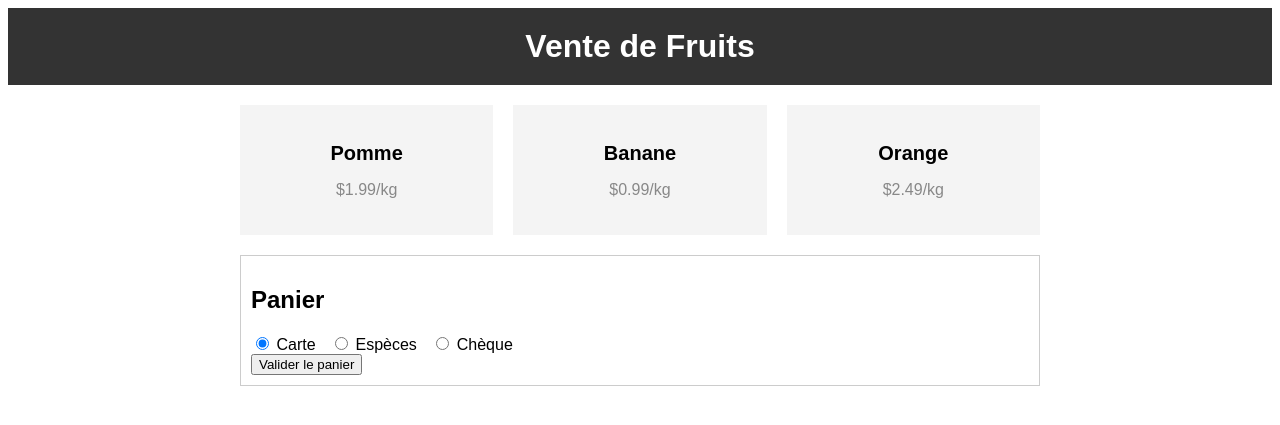
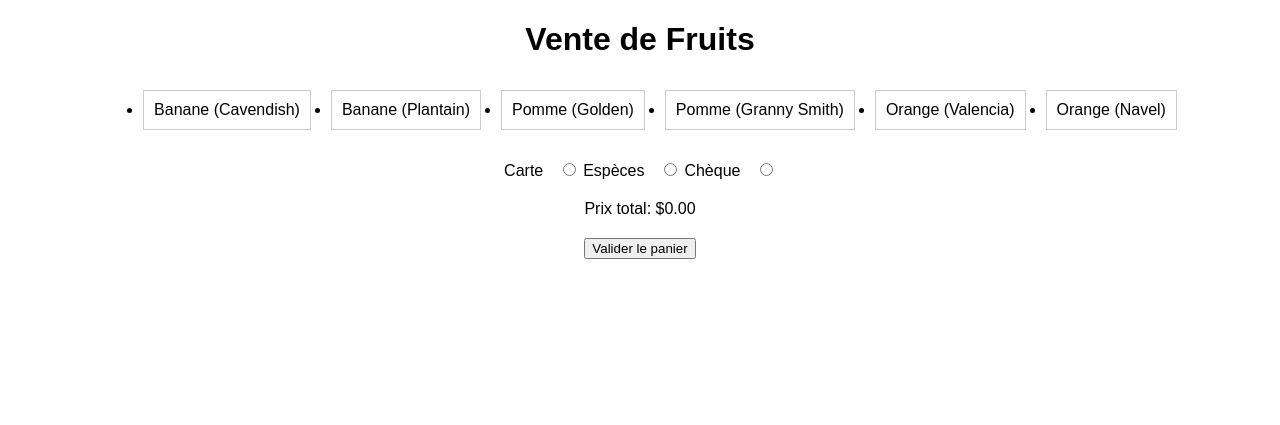
Before and after one commit to JulieMontoux/Projet-Libre, a PHP site: page / in a window 1280 px wide. Shown: the top 425 px of the page. Run offline with PHP 8.4, Linux system fonts and the light colour scheme.

Commit message:
Ajout pour avoir l'historique des ventes ainsi que la revu du style

```diff
--- a/Code/index.php
+++ b/Code/index.php
@@ -2,238 +2,206 @@
 <html>
 <head>
   <title>Vente de Fruits</title>
+  <meta charset="utf-8">
   <style>
+    /* CSS pour la mise en page */
     body {
       font-family: Arial, sans-serif;
     }
 
-    header {
-      background-color: #333;
-      color: #fff;
-      padding: 20px;
+    h1 {
       text-align: center;
     }
 
-    h1 {
-      margin: 0;
+    .fruit-list {
+      display: flex;
+      justify-content: center;
     }
 
-    .container {
-      max-width: 800px;
-      margin: 0 auto;
-      padding: 20px;
-    }
-
-    .fruit-list {
-      display: grid;
-      grid-template-columns: repeat(3, 1fr);
-      grid-gap: 20px;
-    }
-
-    .fruit-item {
-      background-color: #f4f4f4;
-      padding: 20px;
-      text-align: center;
+    .fruit-list li {
+      margin: 10px;
+      padding: 10px;
+      border: 1px solid #ccc;
       cursor: pointer;
     }
 
-    .fruit-name {
-      font-size: 20px;
+    .basket {
+      text-align: center;
+      margin-top: 20px;
+    }
+
+    .basket h2 {
       margin-bottom: 10px;
     }
 
-    .fruit-price {
-      font-size: 16px;
-      color: #888;
+    .payment-method {
+      margin-top: 20px;
+      text-align: center;
     }
 
-    .varieties-list {
-      list-style-type: none;
-      padding: 0;
-      margin-top: 10px;
-      display: none;
+    .payment-method label {
+      margin-right: 10px;
     }
 
-    .variety-item {
-      margin-bottom: 5px;
-    }
-
-    #cart {
-      margin-top: 20px;
-      border: 1px solid #ccc;
-      padding: 10px;
-    }
-
-    #cart ul {
-      list-style-type: none;
-      padding: 0;
-    }
-
-    #cart li {
-      margin-bottom: 5px;
-    }
-
-    #cart-total {
-      margin-top: 10px;
-      font-weight: bold;
-    }
-
-    #payment-methods {
+    .total-price {
+      text-align: center;
       margin-top: 20px;
     }
 
-    #payment-methods label {
-      margin-right: 10px;
+    .checkout-button {
+      text-align: center;
+      margin-top: 20px;
+    }
+  </style>
+  <script src="https://code.jquery.com/jquery-3.6.0.min.js"></script>
+  <script>
+    $(document).ready(function() {
+      // Initialiser les données de vente dans le stockage local
+      var salesData = localStorage.getItem('salesData');
+      if (!salesData) {
+        salesData = {
+          items: {},
+          total: 0,
+          paymentMethod: ''
+        };
+        localStorage.setItem('salesData', JSON.stringify(salesData));
+      } else {
+        salesData = JSON.parse(salesData);
       }
 
-    .item-count {
-      margin-left: 10px;
-      font-size: 12px;
-      color: #888;
+      // Mettre à jour le panier
+      function updateBasket() {
+        var basket = $('.basket');
+        basket.empty();
+
+        for (var fruit in salesData.items) {
+          var fruitItem = salesData.items[fruit];
+
+          var itemHtml = '<h3>' + fruit + '</h3>';
+
+          for (var variety in fruitItem) {
+            var quantity = fruitItem[variety];
+            itemHtml += '<p>' + variety + ': ' + quantity + '</p>';
           }
-  </style>
-</head>
-<body>
-  <header>
-    <h1>Vente de Fruits</h1>
-  </header>
-  <div class="container">
-    <div class="fruit-list">
-      <div class="fruit-item" onclick="showVarieties('pomme')">
-        <h2 class="fruit-name">Pomme</h2>
-        <p class="fruit-price">$1.99/kg</p>
-        <ul class="varieties-list" id="pomme-varieties">
-          <li class="variety-item" onclick="addToCart('Pomme', 'Variété 1', 1.99)">Variété 1</li>
-          <li class="variety-item" onclick="addToCart('Pomme', 'Variété 2', 1.99)">Variété 2</li>
-          <li class="variety-item" onclick="addToCart('Pomme', 'Variété 3', 1.99)">Variété 3</li>
-        </ul>
-      </div>
-      <div class="fruit-item" onclick="showVarieties('banane')">
-        <h2 class="fruit-name">Banane</h2>
-        <p class="fruit-price">$0.99/kg</p>
-        <ul class="varieties-list" id="banane-varieties">
-          <li class="variety-item" onclick="addToCart('Banane', 'Variété 1', 0.99)">Variété 1</li>
-          <li class="variety-item" onclick="addToCart('Banane', 'Variété 2', 0.99)">Variété 2</li>
-        </ul>
-      </div>
-      <div class="fruit-item" onclick="showVarieties('orange')">
-        <h2 class="fruit-name">Orange</h2>
-        <p class="fruit-price">$2.49/kg</p>
-        <ul class="varieties-list" id="orange-varieties">
-          <li class="variety-item" onclick="addToCart('Orange', 'Variété 1', 2.49)">Variété 1</li>
-          <li class="variety-item" onclick="addToCart('Orange', 'Variété 2', 2.49)">Variété 2</li>
-          <li class="variety-item" onclick="addToCart('Orange', 'Variété 3', 2.49)">Variété 3</li>
-          <li class="variety-item" onclick="addToCart('Orange', 'Variété 4', 2.49)">Variété 4</li>
-        </ul>
-      </div>
-      <!-- Ajoutez d'autres fruits ici -->
-    </div>
-    <div id="cart">
-      <h2>Panier</h2>
-      <ul id="cart-items"></ul>
-      <div id="cart-total"></div>
-      <div id="payment-methods">
-        <label>
-          <input type="radio" name="payment" value="carte" checked> Carte
-        </label>
-        <label>
-          <input type="radio" name="payment" value="especes"> Espèces
-        </label>
-        <label>
-          <input type="radio" name="payment" value="cheque"> Chèque
-</label>
-</div>
-<button onclick="validateCart()">Valider le panier</button>
-</div>
-  </div>
 
-  <script>
-    var cartItems = {}; // Utilisation d'un objet pour stocker les éléments du panier
-
-    function showVarieties(fruit) {
-      var varietiesList = document.getElementById(fruit + '-varieties');
-      if (varietiesList.style.display === 'none') {
-        varietiesList.style.display = 'block';
-      } else {
-        varietiesList.style.display = 'none';
+          basket.append(itemHtml);
         }
       }
 
-    function addToCart(fruit, variety, price) {
-      var cartItemsList = document.getElementById('cart-items');
-      var itemKey = fruit + '-' + variety;
-
-      if (cartItems[itemKey]) {
-        // Si l'élément existe déjà dans le panier, incrémente le compteur
-        cartItems[itemKey].count++;
-        cartItems[itemKey].element.querySelector('.item-count').textContent = '(' + cartItems[itemKey].count + ')';
-      } else {
-        // Si c'est la première fois que l'élément est ajouté au panier, crée un nouvel élément
-        var newItem = document.createElement('li');
-        newItem.textContent = fruit + ' - ' + variety;
-        var itemCount = document.createElement('span');
-        itemCount.classList.add('item-count');
-        itemCount.textContent = '(1)';
-        newItem.appendChild(itemCount);
-        cartItemsList.appendChild(newItem);
-
-        cartItems[itemKey] = {
-          count: 1,
-          element: newItem
-        };
+      // Mettre à jour le prix total
+      function updateTotalPrice() {
+        var totalPrice = $('.total-price');
+        totalPrice.text('Prix total: $' + salesData.total.toFixed(2));
       }
 
-      updateTotal(price);
+      // Mettre à jour le mode de paiement
+      function updatePaymentMethod(paymentMethod) {
+        salesData.paymentMethod = paymentMethod;
       }
 
-    function updateTotal(price) {
-      var cartTotal = document.getElementById('cart-total');
-      var total = 0;
-
-      for (var itemKey in cartItems) {
-        total += price * cartItems[itemKey].count;
+      // Mettre à jour le stockage local
+      function updateLocalStorage() {
+        localStorage.setItem('salesData', JSON.stringify(salesData));
       }
 
-      cartTotal.textContent = 'Total: $' + total.toFixed(2);
+      // Gérer le clic sur un fruit
+      $('.fruit-list li').click(function() {
+        var fruit = $(this).data('fruit');
+        var variety = $(this).data('variety');
+
+        if (!salesData.items[fruit]) {
+          salesData.items[fruit] = {};
         }
 
-  function validateCart() {
-    // Récupérer les informations du panier
-    var cartItems = document.getElementById('cart-items').children;
-    var paymentMethod = document.querySelector('input[name="payment"]:checked').value;
-    var total = parseFloat(document.getElementById('cart-total').textContent.replace('Total: $', ''));
-
-    // Construire l'objet contenant les informations du panier
-    var salesData = {
-      items: {},
-      paymentMethod: paymentMethod,
-      total: total
-    };
-
-    // Parcourir les éléments du panier et enregistrer les détails des ventes
-    for (var i = 0; i < cartItems.length; i++) {
-      var itemText = cartItems[i].textContent;
-      var itemName = itemText.substring(0, itemText.indexOf('-')).trim();
-      var itemVariety = itemText.substring(itemText.indexOf('-') + 1).trim();
-
-      if (!salesData.items[itemName]) {
-        salesData.items[itemName] = {};
+        if (!salesData.items[fruit][variety]) {
+          salesData.items[fruit][variety] = 1;
+        } else {
+          salesData.items[fruit][variety]++;
         }
 
-      if (!salesData.items[itemName][itemVariety]) {
-        salesData.items[itemName][itemVariety] = 1;
-      } else {
-        salesData.items[itemName][itemVariety]++;
-      }
+        salesData.total += 1;
+
+        updateBasket();
+        updateTotalPrice();
+        updateLocalStorage();
+      });
+
+      // Gérer le choix du mode de paiement
+      $('.payment-method input').change(function() {
+        var paymentMethod = $(this).val();
+        updatePaymentMethod(paymentMethod);
+        updateLocalStorage();
+      });
+
+      // Gérer la validation du panier
+      $('.checkout-button button').click(function() {
+        if (salesData.total === 0) {
+          alert('Votre panier est vide. Veuillez ajouter des fruits avant de valider.');
+          return;
         }
 
-    // Enregistrer les détails des ventes dans le stockage local (ou toute autre méthode de votre choix)
+        // Ajouter les ventes dans l'historique
+        var salesHistory = localStorage.getItem('salesHistory');
+        if (!salesHistory) {
+          salesHistory = [];
+        } else {
+          salesHistory = JSON.parse(salesHistory);
+        }
+
+        salesHistory.push(salesData);
+        localStorage.setItem('salesHistory', JSON.stringify(salesHistory));
+
+        // Effacer les données du panier
+        salesData = {
+          items: {},
+          total: 0,
+          paymentMethod: ''
+        };
         localStorage.setItem('salesData', JSON.stringify(salesData));
 
-    // Naviguer vers la page de détails des ventes
+        // Rediriger vers la page des détails des ventes
         window.location.href = 'detailvente.html';
-  }
+      });
 
+      // Initialiser l'affichage
+      updateBasket();
+      updateTotalPrice();
+    });
   </script>
+</head>
+<body>
+  <h1>Vente de Fruits</h1>
+
+  <ul class="fruit-list">
+    <li data-fruit="Banane" data-variety="Cavendish">Banane (Cavendish)</li>
+    <li data-fruit="Banane" data-variety="Plantain">Banane (Plantain)</li>
+    <li data-fruit="Pomme" data-variety="Golden">Pomme (Golden)</li>
+    <li data-fruit="Pomme" data-variety="Granny Smith">Pomme (Granny Smith)</li>
+    <li data-fruit="Orange" data-variety="Valencia">Orange (Valencia)</li>
+    <li data-fruit="Orange" data-variety="Navel">Orange (Navel)</li>
+  </ul>
+
+  <div class="basket">
+    <h2>Panier :</h2>
+  </div>
+
+  <div class="payment-method">
+    <label for="card">Carte</label>
+    <input type="radio" name="payment" id="card" value="Carte">
+
+    <label for="cash">Espèces</label>
+    <input type="radio" name="payment" id="cash" value="Espèces">
+
+    <label for="cheque">Chèque</label>
+    <input type="radio" name="payment" id="cheque" value="Chèque">
+  </div>
+
+  <div class="total-price">
+    Prix total: $0.00
+  </div>
+
+  <div class="checkout-button">
+    <button>Valider le panier</button>
+  </div>
 </body>
 </html>
```
Also changed, not shown: Code/detailvente.html (+76 -27 lines). Lines whose indentation alone changed are shown as unchanged.
